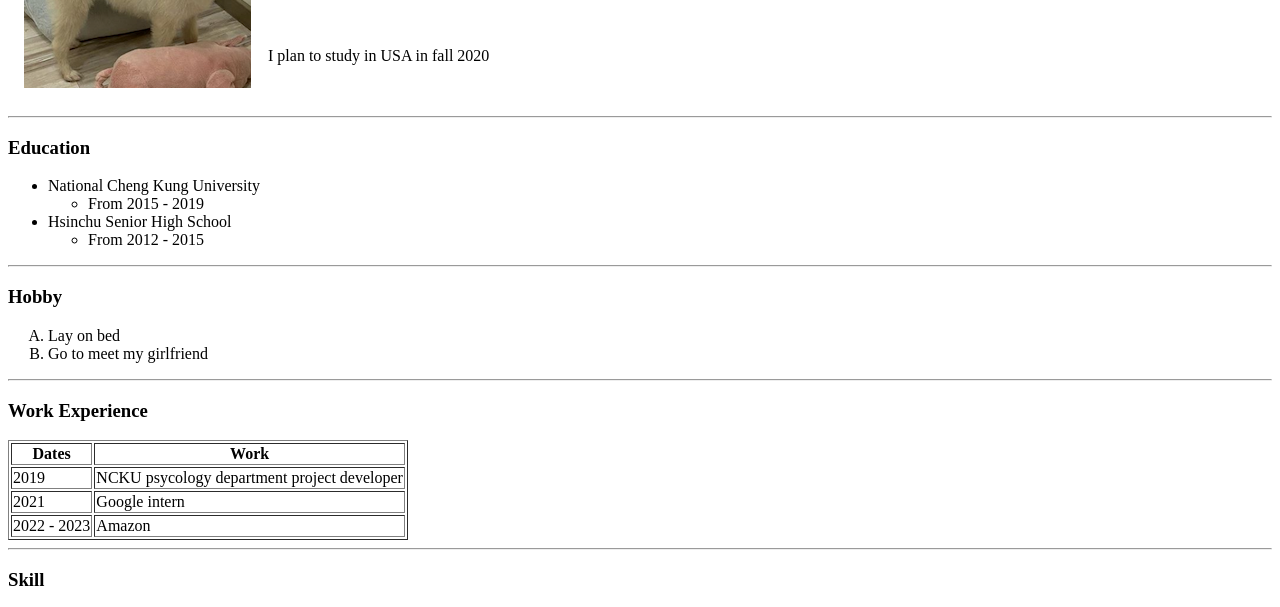
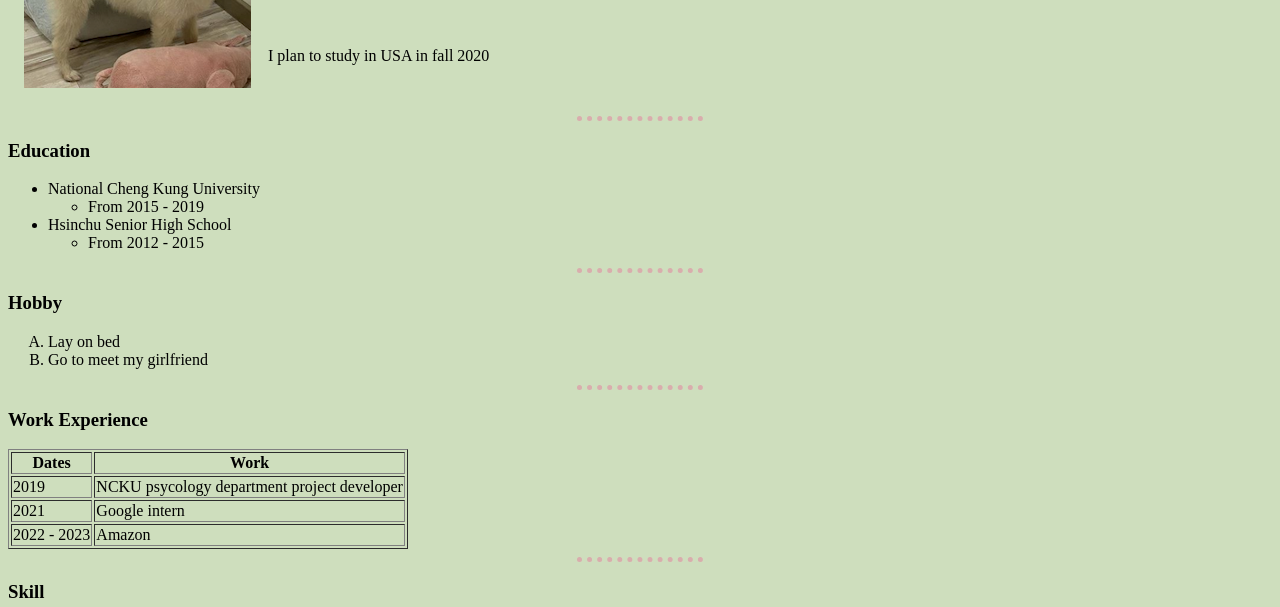
Before and after one commit to SecretUser9527/SecretUser9527.github.io, a plain HTML site: page index.html in a window 1280 px wide. Shown: the part 144-751 px from the top of the page. Drawn offline with Linux system fonts and the light colour scheme.

Commit message:
Add background color and designed horizontal rule

```diff
--- a/index.html
+++ b/index.html
@@ -3,6 +3,18 @@
 	<head>
 		<meta charset=utf-8">
 		<title>Ching's web page</title>
+		<style>
+			body{
+				background-color: #cedebd;
+			}
+			hr{
+				border-style: none;
+				border-top-style: dotted;
+				border-top-width: 5px;
+				border-top-color: #d9adad;
+				width: 10%;
+			}
+		</style>
 	</head>
 	<body>
 		<table cellspacing=15>
```
